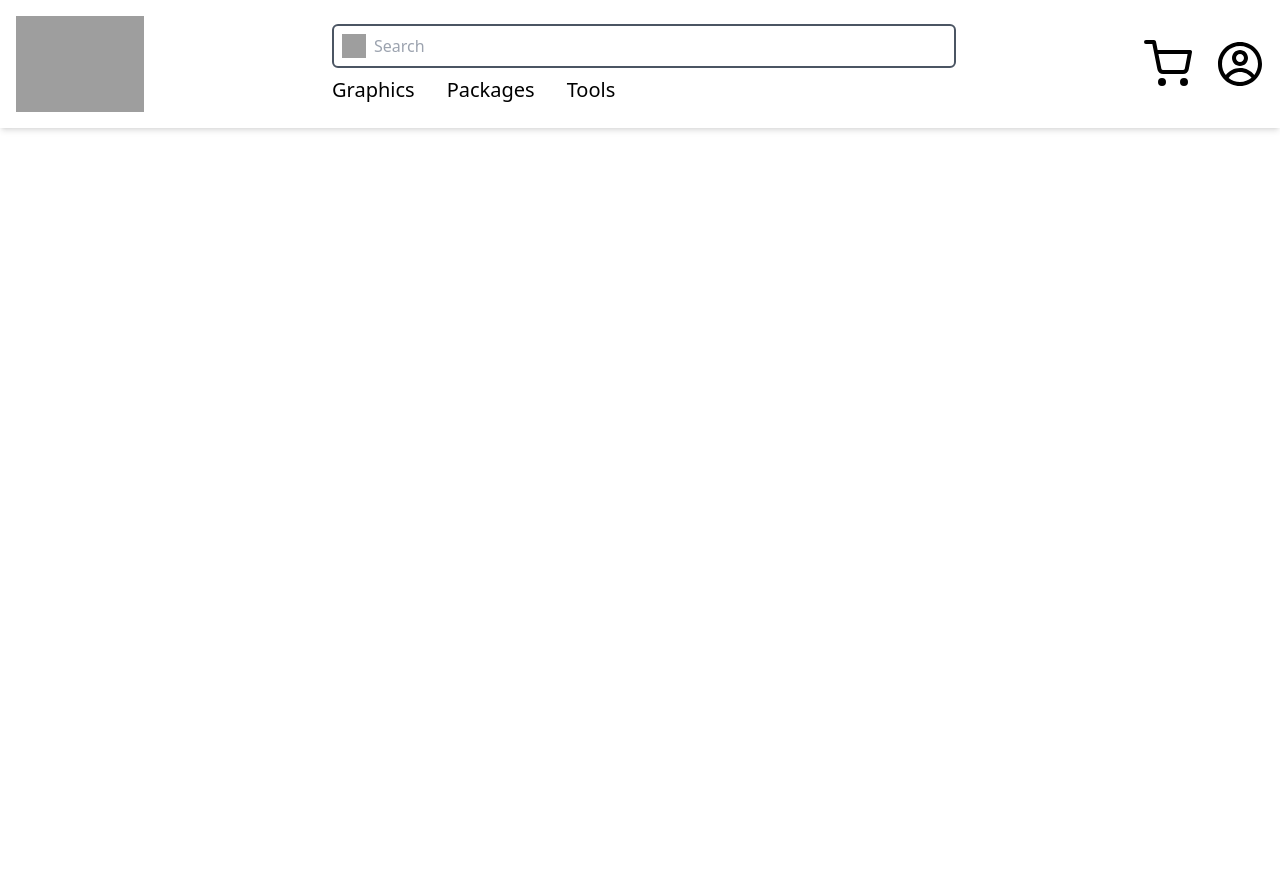
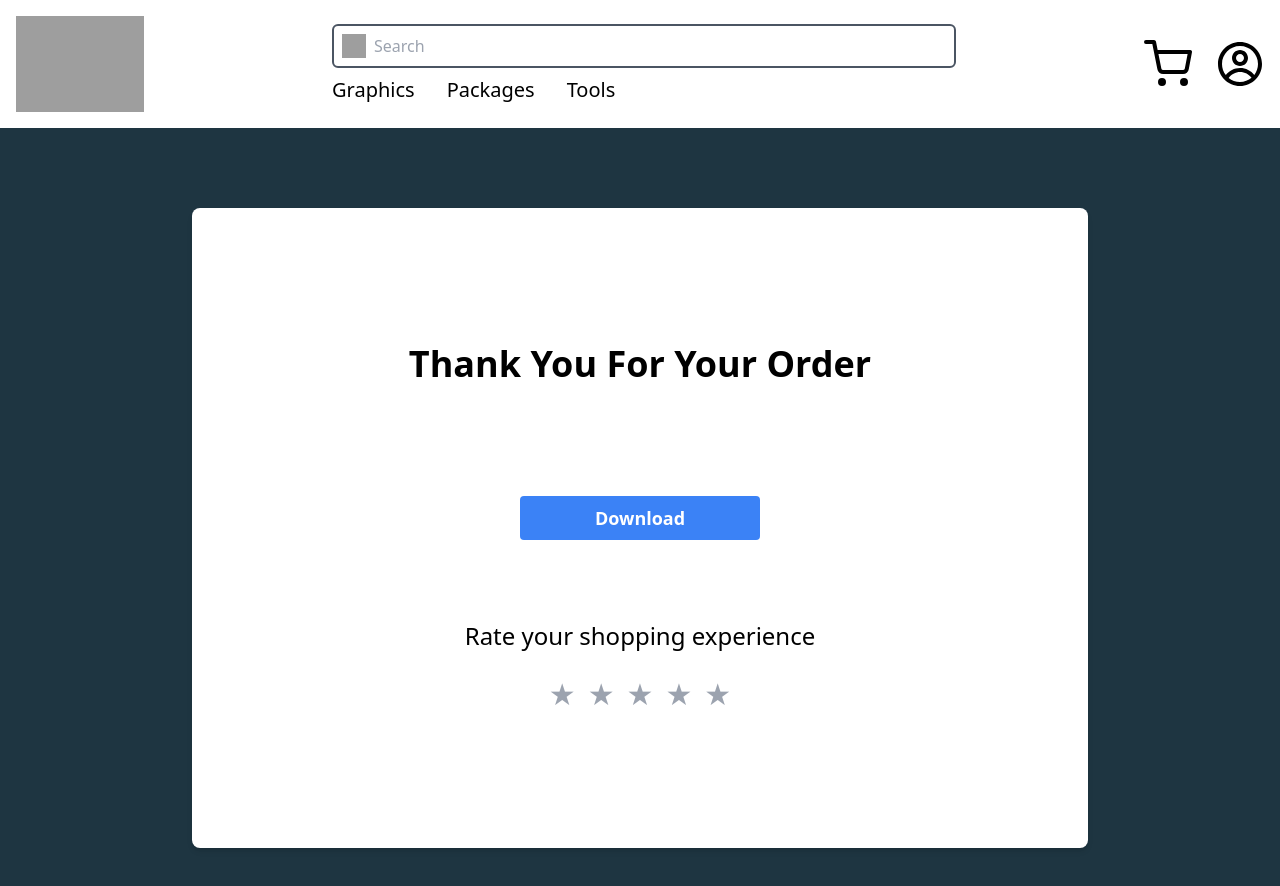
Before and after one commit to MarcusTob/agile-project, a React (Create React App) app in the folder vizrt-marketplace/: page /ordercomplete in a window 1280 px wide. Shown: the top 886 px of the page. Before the commit the page ends 800 px from the top, so only its background shows below. Built offline with nearby package versions, Linux system fonts and the light colour scheme; grey boxes are pictures that could not be loaded.

Commit message:
Ordercomplete page, shopping cart remove option

```diff
--- a/vizrt-marketplace/src/App.js
+++ b/vizrt-marketplace/src/App.js
@@ -10,6 +10,7 @@
 import RegisterUser from './pages/RegisterUser';
 import Login from './pages/Login';
 import Tools from './pages/Tools';
+import OrderComplete from './pages/OrderComplete';
 function App() {
   return (
     <div>
@@ -25,7 +26,8 @@
           <Route path="/package/:id" element={<PackagePage />} />
           <Route path="/registeruser" element={<RegisterUser />} />
           <Route path="/login" element={<Login />} />
-          <Route path="/tools" element={<Tools/>} />
+          <Route path="/tools" element={<Tools />} />
+          <Route path="/ordercomplete" element={<OrderComplete />} />
         </Routes>
       </BrowserRouter>
     </div>
--- /dev/null
+++ b/vizrt-marketplace/src/pages/OrderComplete.js
@@ -0,0 +1,38 @@
+import React, { useState } from 'react';
+import "../index.css";
+import "tailwindcss/tailwind.css";
+
+const OrderComplete = () => {
+    const [rating, setRating] = useState(0);
+
+    const handleRating = (rate) => {
+        setRating(rate);
+    };
+
+    return (
+        <div className="bg-brandBgLight flex flex-col min-h-screen items-center justify-center">
+            <div className="bg-white p-12 rounded-lg shadow-md w-full max-w-4xl h-[80vh] text-center flex flex-col justify-center space-y-20">
+                <h2 className="text-4xl font-semibold mb-8">Thank You For Your Order</h2>
+                <button className="bg-blue-500 text-white font-bold py-2 px-6 rounded hover:bg-blue-700 mb-8 text-lg w-60 mx-auto">
+                    Download
+                </button>
+                <div className="flex flex-col items-center">
+                    <p className="text-2xl font-medium mb-6">Rate your shopping experience</p>
+                    <div className="flex space-x-3">
+                        {[1, 2, 3, 4, 5].map((star) => (
+                            <button
+                                key={star}
+                                className={`text-3xl ${star <= rating ? 'text-yellow-500' : 'text-gray-400'}`}
+                                onClick={() => handleRating(star)}
+                            >
+                                ★
+                            </button>
+                        ))}
+                    </div>
+                </div>
+            </div>
+        </div>
+    );
+};
+
+export default OrderComplete;
--- a/vizrt-marketplace/src/pages/ShoppingCart.js
+++ b/vizrt-marketplace/src/pages/ShoppingCart.js
@@ -7,6 +7,14 @@
 
 const ShoppingCart = () => {
     const [cartItems, setCartItems] = useState(CartService.getCart());
+
+    // Function to remove item from cart
+    const removeFromCart = (index) => {
+        const updatedCart = [...cartItems];
+        updatedCart.splice(index, 1);
+        setCartItems(updatedCart);
+        CartService.updateCart(updatedCart); // Update local storage
+    };
 
     return (
         <div className="bg-brandBgLight flex flex-col min-h-screen items-center">
@@ -21,6 +29,7 @@
                                     <p className="text-lg font-medium">{item.name}</p>
                                     <p className="text-gray-700">${item.price.toFixed(2)}</p>
                                 </div>
+                                <button className="text-red-500 hover:text-red-700" onClick={() => removeFromCart(index)}>Remove from cart</button>
                             </div>
                         )) : (
                             <p className="text-gray-600">No items in your cart.</p>
--- a/vizrt-marketplace/src/services/CartService.js
+++ b/vizrt-marketplace/src/services/CartService.js
@@ -1,18 +1,22 @@
-const CartService = (()=> {
 
-    const addToCart = (item) => {
-    let shoppingCart = localStorage.getItem('shoppingCart') ? JSON.parse(localStorage.getItem('shoppingCart')) : [];
-    shoppingCart.push(item);
-    localStorage.setItem('shoppingCart', JSON.stringify(shoppingCart));
+const CartService = {
+    getCart: () => {
+        const cart = localStorage.getItem('cart');
+        return cart ? JSON.parse(cart) : [];
+    },
+    addToCart: (item) => {
+        const cart = CartService.getCart();
+        cart.push(item);
+        localStorage.setItem('cart', JSON.stringify(cart));
+    },
+    removeFromCart: (index) => {
+        const cart = CartService.getCart();
+        cart.splice(index, 1);
+        localStorage.setItem('cart', JSON.stringify(cart));
+    },
+    updateCart: (updatedCart) => {
+        localStorage.setItem('cart', JSON.stringify(updatedCart));
     }
+};
 
-    const getCart = () => {
-        return localStorage.getItem('shoppingCart') ? JSON.parse(localStorage.getItem('shoppingCart')) : [];
-    }
-    return{
-        addToCart,
-        getCart,
-    }
-
-}) ();
 export default CartService;
```
